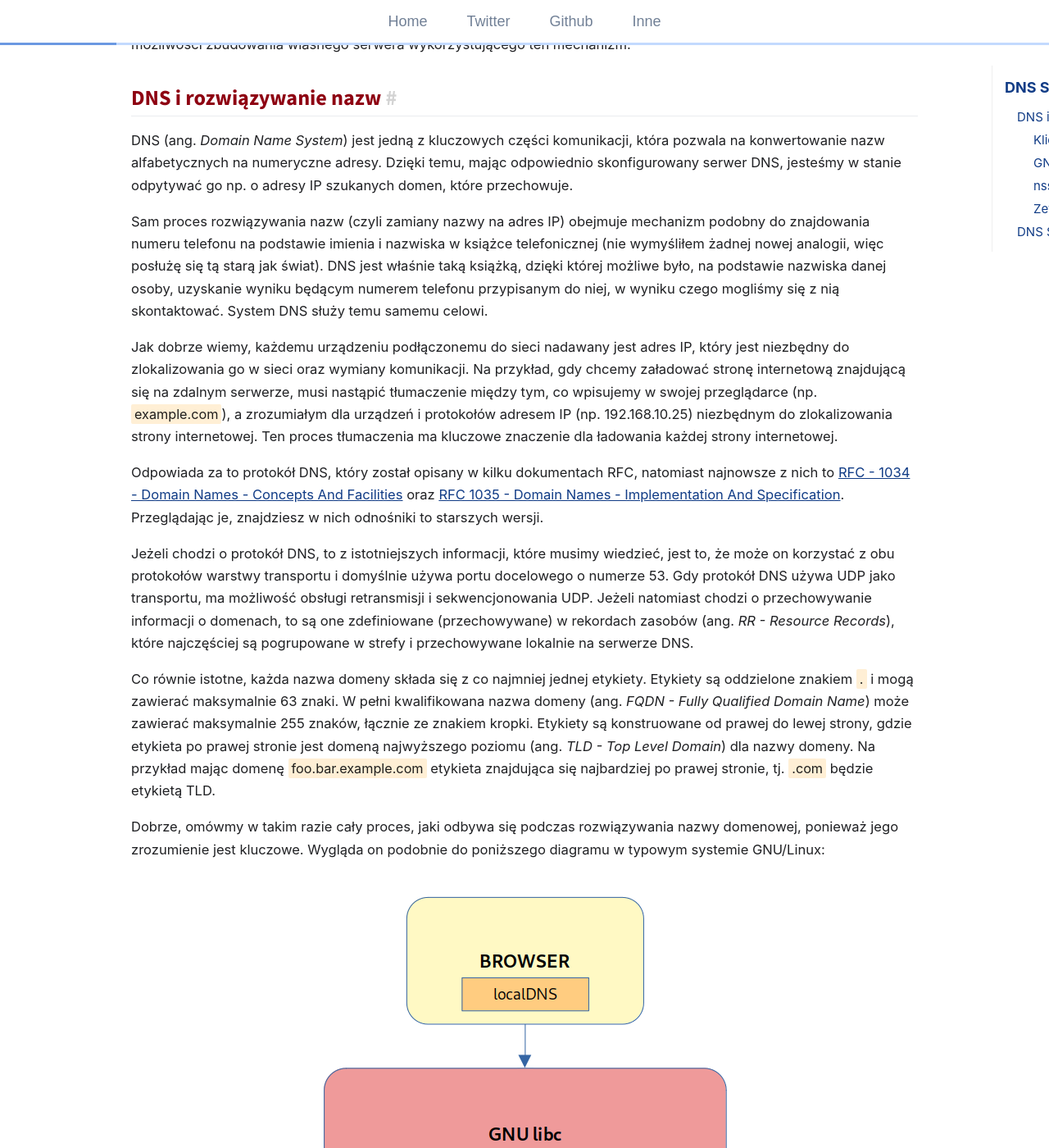
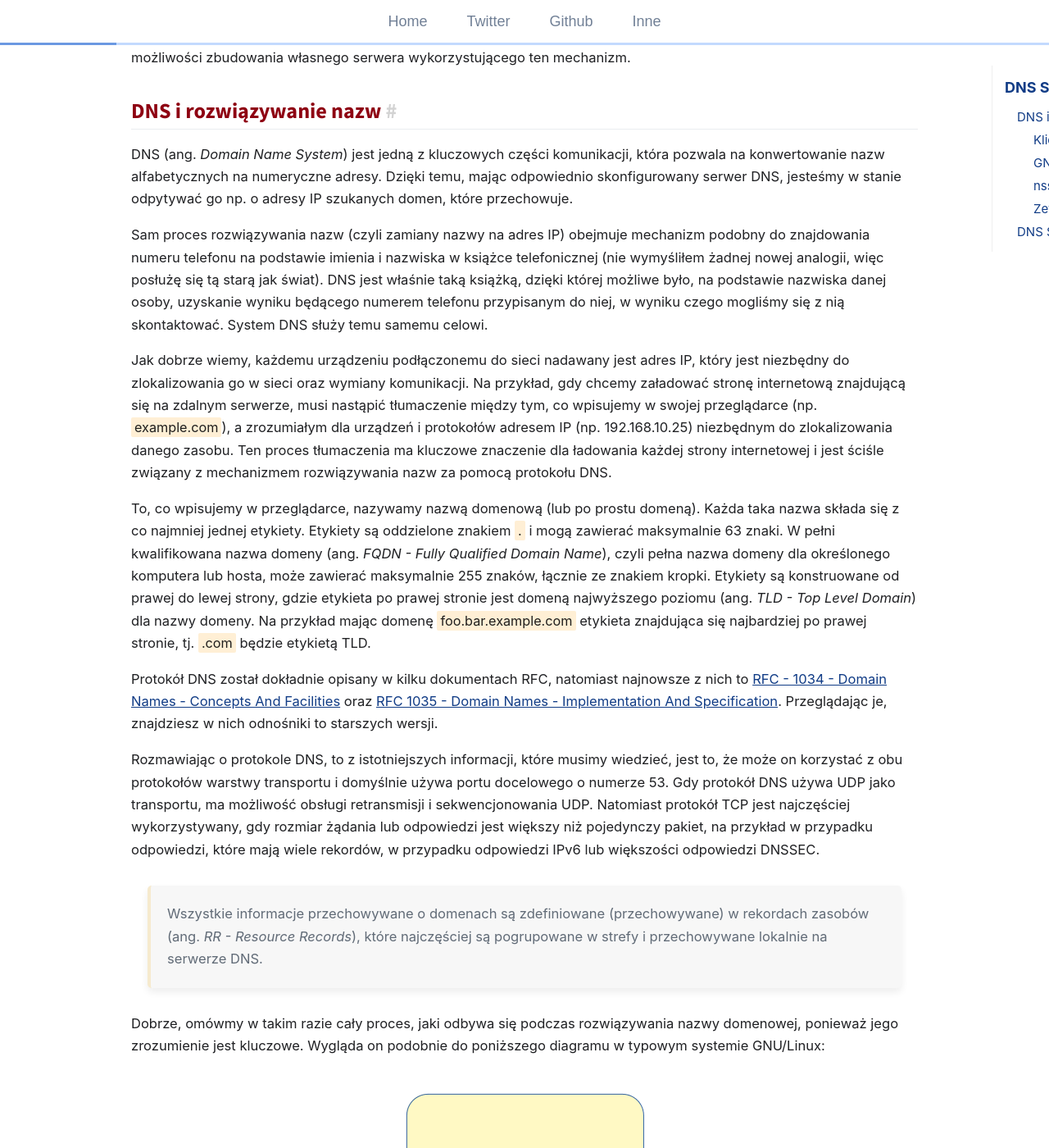
Before and after one commit to git04112019/trimstray.github.io, a Jekyll site: the page built from _posts/2020-10-03-dns_sinkhole_krok_po_kroku.md, in a window 1280 px wide and 1400 px high, scrolled down 1662 px. Shown: the whole window at 82% size. Built offline with Jekyll 4.4.1, drawn with Linux system fonts in a browser that asks for light colours; comment, search, counter and statistics services are not loaded; some of the changed text lies outside the part shown.

Commit message:
uncommited changes - signed-off-by: trimstray <trimstray@gmail.com>

```diff
--- a/_posts/2020-10-03-dns_sinkhole_krok_po_kroku.md
+++ b/_posts/2020-10-03-dns_sinkhole_krok_po_kroku.md
@@ -13,7 +13,9 @@ new: true
 
 W tym wpisie chciałbym poruszyć niezwykle ciekawy temat związany z bezpieczeństwem systemu rozwiązywania nazw, jakim jest DNS. Z racji tego, że protokół DNS ma krytyczne znaczenie dla wszelkich operacji w sieci, administratorzy powinni wzmocnić swoje serwery i wykorzystać dostępne mechanizmy, aby zapobiec potencjalnym atakom. Istnieje wiele technik, które można wykorzystać do zapobiegania takim nadużyciom. Dzisiaj opiszę jedną z nich, która niekoniecznie poprawia bezpieczeństwo samego serwera, a bardziej pozwala na ochronę pozostałych systemów oraz użytkowników.
 
-Technika **DNS Sinkholing** (ang. _sinkhole_ — lej) lub **DNS Blackholing** (ang. _blackhole_ — czarna dziura) jest używana do świadomego fałszowania wyników zwracanych z kontrolowanych przez administratora serwerów DNS. Dzięki temu jesteśmy w stanie ograniczyć lub odmówić dostępu do określonej domeny czy strony internetowej zwracając dla niej wskazany przez nas, zamiast oryginalnego, adres IP. Gdy użytkownik próbuje uzyskać dostęp do sinkholowanej domeny może zostać mu zwrócony zasób z informacjami opisującymi ograniczenia lub może być skierowany do specjalnego miejsca w sieci lokalnej tak, aby zapobiec wejścia na zainfekowaną domenę/stronę. Widzisz, że sinkhole jest takim specjalnym miejscem, do którego kierowany jest, w sposób kontrolowany, ruch, który w normalnych warunkach byłby skierowany np. do złośliwej domeny.
+Technika **DNS Sinkholing** (ang. _sinkhole_ — lej) lub **DNS Blackholing** (ang. _blackhole_ — czarna dziura) jest używana do świadomego fałszowania wyników zwracanych z kontrolowanych przez administratora serwerów DNS. Dzięki temu jesteśmy w stanie ograniczyć lub odmówić dostępu do określonej domeny czy strony internetowej zwracając dla niej wskazany przez nas, zamiast oryginalnego, adres IP.
+
+Gdy użytkownik próbuje uzyskać dostęp do sinkholowanej domeny może zostać mu zwrócony zasób z informacjami opisującymi ograniczenia lub może być skierowany do specjalnego miejsca w sieci lokalnej tak, aby zapobiec wejścia na zainfekowaną domenę/stronę. Widzisz, że sinkhole jest takim specjalnym miejscem, do którego kierowany jest, w sposób kontrolowany, ruch, który w normalnych warunkach byłby skierowany np. do złośliwej domeny.
 
 <p align="center">
   <img src="/assets/img/posts/a_sinkhole_by_dilloncarrots_ddzkleb-fullview.jpg">
@@ -27,15 +29,17 @@ To tyle tytułem wstępu. Przejdźmy do dalszej części artykułu, w której pr
 
 DNS (ang. _Domain Name System_) jest jedną z kluczowych części komunikacji, która pozwala na konwertowanie nazw alfabetycznych na numeryczne adresy. Dzięki temu, mając odpowiednio skonfigurowany serwer DNS, jesteśmy w stanie odpytywać go np. o adresy IP szukanych domen, które przechowuje.
 
-Sam proces rozwiązywania nazw (czyli zamiany nazwy na adres IP) obejmuje mechanizm podobny do znajdowania numeru telefonu na podstawie imienia i nazwiska w książce telefonicznej (nie wymyśliłem żadnej nowej analogii, więc posłużę się tą starą jak świat). DNS jest właśnie taką książką, dzięki której możliwe było, na podstawie nazwiska danej osoby, uzyskanie wyniku będącym numerem telefonu przypisanym do niej, w wyniku czego mogliśmy się z nią skontaktować. System DNS służy temu samemu celowi.
+Sam proces rozwiązywania nazw (czyli zamiany nazwy na adres IP) obejmuje mechanizm podobny do znajdowania numeru telefonu na podstawie imienia i nazwiska w książce telefonicznej (nie wymyśliłem żadnej nowej analogii, więc posłużę się tą starą jak świat). DNS jest właśnie taką książką, dzięki której możliwe było, na podstawie nazwiska danej osoby, uzyskanie wyniku będącego numerem telefonu przypisanym do niej, w wyniku czego mogliśmy się z nią skontaktować. System DNS służy temu samemu celowi.
 
-Jak dobrze wiemy, każdemu urządzeniu podłączonemu do sieci nadawany jest adres IP, który jest niezbędny do zlokalizowania go w sieci oraz wymiany komunikacji. Na przykład, gdy chcemy załadować stronę internetową znajdującą się na zdalnym serwerze, musi nastąpić tłumaczenie między tym, co wpisujemy w swojej przeglądarce (np. <span class="h-b">example.com</span>), a zrozumiałym dla urządzeń i protokołów adresem IP (np. 192.168.10.25) niezbędnym do zlokalizowania strony internetowej. Ten proces tłumaczenia ma kluczowe znaczenie dla ładowania każdej strony internetowej.
+Jak dobrze wiemy, każdemu urządzeniu podłączonemu do sieci nadawany jest adres IP, który jest niezbędny do zlokalizowania go w sieci oraz wymiany komunikacji. Na przykład, gdy chcemy załadować stronę internetową znajdującą się na zdalnym serwerze, musi nastąpić tłumaczenie między tym, co wpisujemy w swojej przeglądarce (np. <span class="h-b">example.com</span>), a zrozumiałym dla urządzeń i protokołów adresem IP (np. 192.168.10.25) niezbędnym do zlokalizowania danego zasobu. Ten proces tłumaczenia ma kluczowe znaczenie dla ładowania każdej strony internetowej i jest ściśle związany z mechanizmem rozwiązywania nazw za pomocą protokołu DNS.
 
-Odpowiada za to protokół DNS, który został opisany w kilku dokumentach RFC, natomiast najnowsze z nich to [RFC - 1034 - Domain Names - Concepts And Facilities](https://tools.ietf.org/html/rfc1034) oraz [RFC 1035 - Domain Names - Implementation And Specification](https://tools.ietf.org/html/rfc1035). Przeglądając je, znajdziesz w nich odnośniki to starszych wersji.
+To, co wpisujemy w przeglądarce, nazywamy nazwą domenową (lub po prostu domeną). Każda taka nazwa składa się z co najmniej jednej etykiety. Etykiety są oddzielone znakiem <span class="h-b">.</span> i mogą zawierać maksymalnie 63 znaki. W pełni kwalifikowana nazwa domeny (ang. _FQDN - Fully Qualified Domain Name_), czyli pełna nazwa domeny dla określonego komputera lub hosta, może zawierać maksymalnie 255 znaków, łącznie ze znakiem kropki. Etykiety są konstruowane od prawej do lewej strony, gdzie etykieta po prawej stronie jest domeną najwyższego poziomu (ang. _TLD - Top Level Domain_) dla nazwy domeny. Na przykład mając domenę <span class="h-b">foo.bar.example.com</span> etykieta znajdująca się najbardziej po prawej stronie, tj. <span class="h-b">.com</span> będzie etykietą TLD.
 
-Jeżeli chodzi o protokół DNS, to z istotniejszych informacji, które musimy wiedzieć, jest to, że może on korzystać z obu protokołów warstwy transportu i domyślnie używa portu docelowego o numerze 53. Gdy protokół DNS używa UDP jako transportu, ma możliwość obsługi retransmisji i sekwencjonowania UDP. Jeżeli natomiast chodzi o przechowywanie informacji o domenach, to są one zdefiniowane (przechowywane) w rekordach zasobów (ang. _RR - Resource Records_), które najczęściej są pogrupowane w strefy i przechowywane lokalnie na serwerze DNS.
+Protokół DNS został dokładnie opisany w kilku dokumentach RFC, natomiast najnowsze z nich to [RFC - 1034 - Domain Names - Concepts And Facilities](https://tools.ietf.org/html/rfc1034) oraz [RFC 1035 - Domain Names - Implementation And Specification](https://tools.ietf.org/html/rfc1035). Przeglądając je, znajdziesz w nich odnośniki to starszych wersji.
 
-Co równie istotne, każda nazwa domeny składa się z co najmniej jednej etykiety. Etykiety są oddzielone znakiem <span class="h-b">.</span> i mogą zawierać maksymalnie 63 znaki. W pełni kwalifikowana nazwa domeny (ang. _FQDN - Fully Qualified Domain Name_) może zawierać maksymalnie 255 znaków, łącznie ze znakiem kropki. Etykiety są konstruowane od prawej do lewej strony, gdzie etykieta po prawej stronie jest domeną najwyższego poziomu (ang. _TLD - Top Level Domain_) dla nazwy domeny. Na przykład mając domenę <span class="h-b">foo.bar.example.com</span> etykieta znajdująca się najbardziej po prawej stronie, tj. <span class="h-b">.com</span> będzie etykietą TLD.
+Rozmawiając o protokole DNS, to z istotniejszych informacji, które musimy wiedzieć, jest to, że może on korzystać z obu protokołów warstwy transportu i domyślnie używa portu docelowego o numerze 53. Gdy protokół DNS używa UDP jako transportu, ma możliwość obsługi retransmisji i sekwencjonowania UDP. Natomiast protokół TCP jest najczęściej wykorzystywany, gdy rozmiar żądania lub odpowiedzi jest większy niż pojedynczy pakiet, na przykład w przypadku odpowiedzi, które mają wiele rekordów, w przypadku odpowiedzi IPv6 lub większości odpowiedzi DNSSEC.
+
+  > Wszystkie informacje przechowywane o domenach są zdefiniowane (przechowywane) w rekordach zasobów (ang. _RR - Resource Records_), które najczęściej są pogrupowane w strefy i przechowywane lokalnie na serwerze DNS.
 
 Dobrze, omówmy w takim razie cały proces, jaki odbywa się podczas rozwiązywania nazwy domenowej, ponieważ jego zrozumienie jest kluczowe. Wygląda on podobnie do poniższego diagramu w typowym systemie GNU/Linux:
 
```
